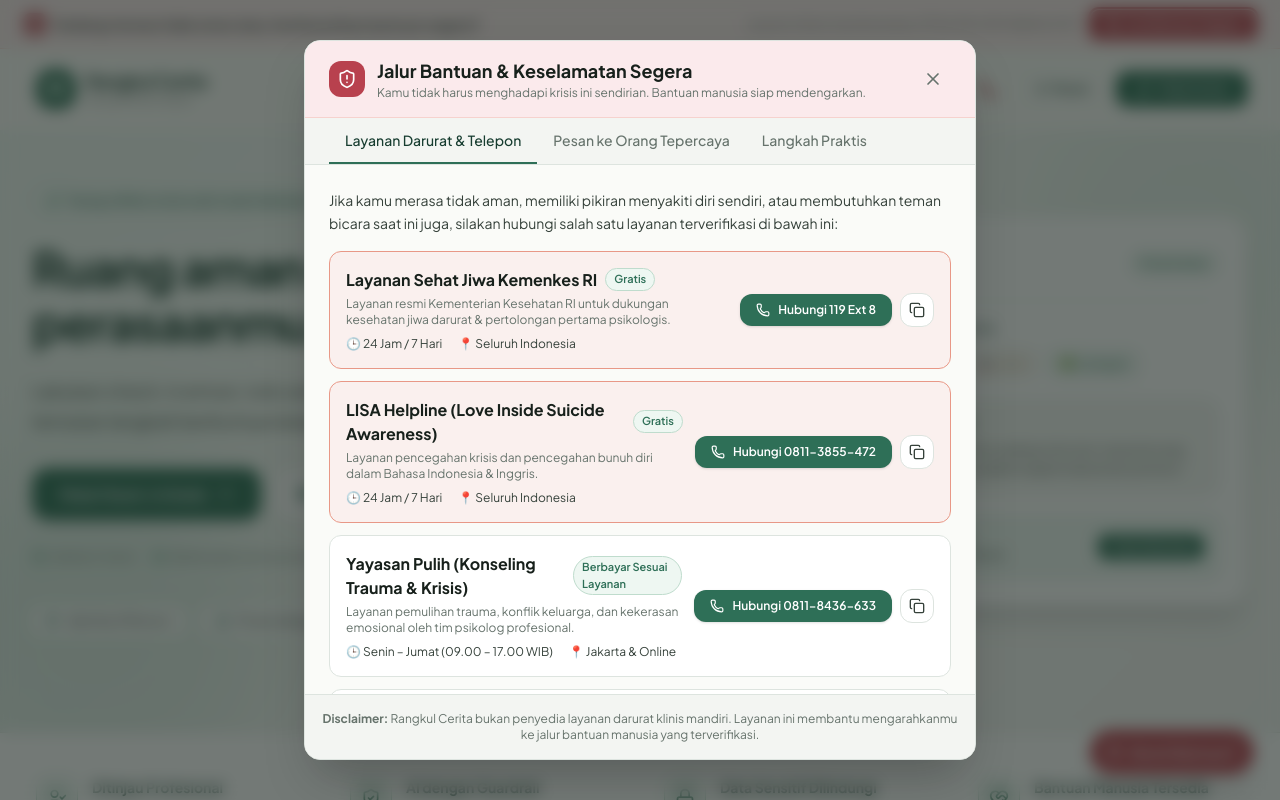
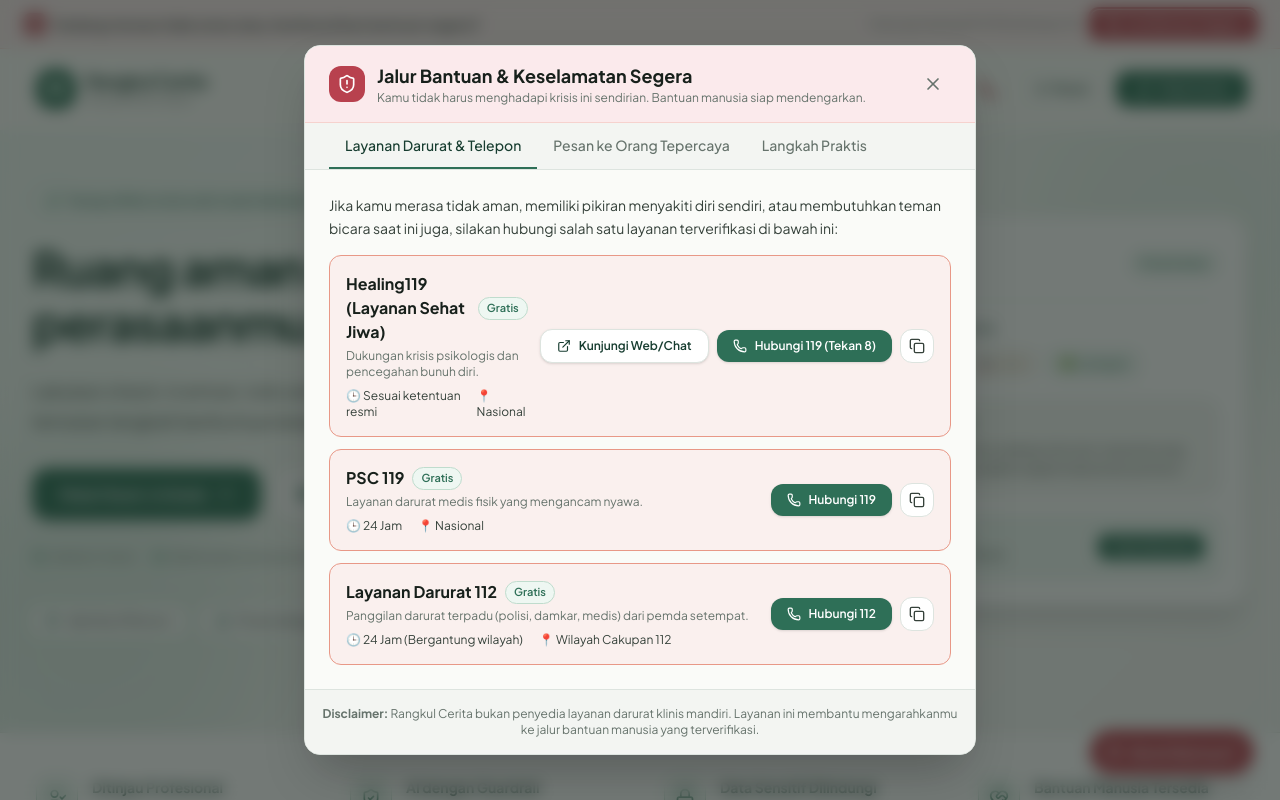
Before and after one commit to afanaffaidin21/rangkul-cerita, a Next.js app: page / in a window 1280 px wide. Both pictures are taken after a click on the button "Cari Bantuan Segera". Shown: the top 800 px of the page. Built offline with nearby package versions, Linux system fonts and the light colour scheme.

Commit message:
feat(safety): centralize verified crisis contacts

```diff
--- a/app/api/checkin/reflect/route.ts
+++ b/app/api/checkin/reflect/route.ts
@@ -38,10 +38,10 @@ export async function POST(request: Request) {
           mainTopic: "Krisis & Keselamatan",
           emotions: emotions || ["Berat"],
           need: "Bantuan Darurat",
-          nextStep: "Menghubungi Layanan Sehat Jiwa (119 ext 8) atau LISA Helpline."
+          nextStep: "Menghubungi Healing119 (119 ext 8) atau PSC 119."
         },
         recommendedSteps: [
-          "Hubungi Layanan Sehat Jiwa 119 ext 8",
+          "Hubungi Healing119 (119 ext 8) atau 112",
           "Kirim pesan ke teman/orang tepercaya",
           "Pindah ke tempat yang aman dan tenang"
         ]
--- a/app/api/safety/classify/route.ts
+++ b/app/api/safety/classify/route.ts
@@ -1,4 +1,5 @@
 import { NextResponse } from "next/server";
+import { VERIFIED_HELPLINES } from "../../../../src/lib/safety/contacts";
 
 export async function POST(request: Request) {
   try {
@@ -22,11 +23,7 @@ export async function POST(request: Request) {
         riskLevel: 3,
         isCrisis: true,
         message: "Sistem mendeteksi sinyal krisis. Silakan akses jalur bantuan darurat segera.",
-        recommendedHelplines: [
-          { name: "Layanan Sehat Jiwa Kemenkes RI", phone: "119", ext: "8", available: "24/7" },
-          { name: "LISA Helpline (Layanan Pencegahan Bunuh Diri)", phone: "0811-3855-472", available: "24/7" },
-          { name: "Yayasan Pulih (Konseling Trauma & Krisis)", phone: "0811-8436-633", available: "Senin-Jumat 09:00-17:00" }
-        ]
+        recommendedHelplines: VERIFIED_HELPLINES
       });
     }
 
--- a/src/components/Footer.tsx
+++ b/src/components/Footer.tsx
@@ -81,7 +81,7 @@ export const Footer: React.FC<FooterProps> = ({ onOpenPrivacyModal, onOpenSafety
         {/* Legal Disclaimer Box */}
         <div className="p-4 bg-[#2E6F57]/40 border border-[#BFDCCD]/20 rounded-2xl text-center text-xs text-[#BFDCCD]">
           <p>
-            <strong>Disclaimer Penting:</strong> Rangkul Cerita bukan pengganti layanan kesehatan mental profesional, psikolog, psikiater, atau layanan darurat medis. Layanan ini adalah alat refleksi awal dan literasi emosi. Jika kamu berada dalam kondisi krisis atau tidak aman, segera hubungi Layanan Sehat Jiwa 119 Ext 8.
+            <strong>Disclaimer Penting:</strong> Rangkul Cerita bukan pengganti layanan kesehatan mental profesional, psikolog, psikiater, atau layanan darurat medis. Layanan ini adalah alat refleksi awal dan literasi emosi. Jika kamu berada dalam kondisi krisis atau tidak aman, segera hubungi Healing119 (119 Ext 8) atau panggilan darurat 112.
           </p>
         </div>
 
--- a/src/components/HumanSupportBridge.tsx
+++ b/src/components/HumanSupportBridge.tsx
@@ -2,7 +2,7 @@
 
 import React, { useState } from "react";
 import { Users, Phone, MessageCircle, Heart, Copy, Check, Sparkles, UserCheck } from "lucide-react";
-import { VERIFIED_HELPLINES } from "../data/landingData";
+import { VERIFIED_HELPLINES } from "../lib/safety/contacts";
 
 interface HumanSupportBridgeProps {
   onOpenSafetyModal: () => void;
@@ -76,8 +76,8 @@ export const HumanSupportBridge: React.FC<HumanSupportBridgeProps> = ({ onOpenSa
                   <Phone className="w-4 h-4" />
                 </div>
                 <div>
-                  <h4 className="font-bold text-sm text-[#17201B]">Psikolog Klinis & Layanan Krisis</h4>
-                  <p className="text-xs text-[#66736C] mt-0.5">Layanan profesional terdaftar (Sehat Jiwa 119 Ext 8 & HIMPSI).</p>
+                  <h4 className="font-bold text-sm text-[#17201B]">Layanan Darurat & Pencegahan Bunuh Diri</h4>
+                  <p className="text-xs text-[#66736C] mt-0.5">Layanan profesional terdaftar (Healing119, PSC 119, atau 112).</p>
                 </div>
               </div>
             </div>
--- a/src/components/MainFeatures.tsx
+++ b/src/components/MainFeatures.tsx
@@ -93,7 +93,7 @@ export const MainFeatures: React.FC<MainFeaturesProps> = ({
       id: "safetysos",
       title: "Safety SOS & Krisis",
       badge: "Siap 24/7",
-      description: "Jalur darurat 1-klik menuju Layanan Sehat Jiwa 119 Ext 8, LISA Helpline, dan langkah penanganan krisis.",
+      description: "Jalur darurat 1-klik menuju Healing119 (119 ext 8), PSC 119, 112, dan langkah penanganan krisis.",
       icon: ShieldAlert,
       actionText: "Jalur Bantuan",
       onClick: onOpenSafetyModal,
--- a/src/components/Modals/SafetyModal.tsx
+++ b/src/components/Modals/SafetyModal.tsx
@@ -2,7 +2,7 @@
 
 import React, { useState } from "react";
 import { Phone, ShieldAlert, HeartHandshake, X, Copy, Check, ExternalLink, LifeBuoy } from "lucide-react";
-import { VERIFIED_HELPLINES } from "../../data/landingData";
+import { VERIFIED_HELPLINES } from "../../lib/safety/contacts";
 
 interface SafetyModalProps {
   isOpen: boolean;
@@ -134,13 +134,24 @@ export const SafetyModal: React.FC<SafetyModalProps> = ({ isOpen, onClose }) =>
                         </div>
                       </div>
 
-                      <div className="flex items-center gap-2 shrink-0 pt-2 sm:pt-0">
+                      <div className="flex flex-wrap items-center gap-2 shrink-0 pt-2 sm:pt-0">
+                        {helpline.website && (
+                          <a
+                            href={helpline.website}
+                            target="_blank"
+                            rel="noopener noreferrer"
+                            className="flex items-center gap-2 px-4 py-2 bg-white border border-[#DDE4DF] hover:bg-[#F3F5F2] text-[#173D30] text-xs font-semibold rounded-xl transition-all shadow-sm"
+                          >
+                            <ExternalLink className="w-3.5 h-3.5" />
+                            Kunjungi Web/Chat
+                          </a>
+                        )}
                         <a
                           href={`tel:${helpline.phone.replace(/[^0-9]/g, "")}`}
                           className="flex items-center gap-2 px-4 py-2 bg-[#2E6F57] hover:bg-[#173D30] text-white text-xs font-semibold rounded-xl transition-all shadow-sm"
                         >
                           <Phone className="w-3.5 h-3.5" />
-                          Hubungi {helpline.phone} {helpline.ext ? `Ext ${helpline.ext}` : ""}
+                          Hubungi {helpline.phone} {helpline.ext ? `(Tekan ${helpline.ext})` : ""}
                         </a>
                         <button
                           onClick={() => handleCopyPhone(helpline.id, helpline.phone, helpline.ext)}
--- a/src/components/SafetyUtilityBar.tsx
+++ b/src/components/SafetyUtilityBar.tsx
@@ -22,7 +22,7 @@ export const SafetyUtilityBar: React.FC<SafetyUtilityBarProps> = ({ onOpenSafety
 
         <div className="flex items-center gap-3">
           <span className="hidden md:inline text-xs text-[#66736C]">
-            Layanan Sehat Jiwa Kemenkes 119 Ext 8 & LISA Helpline 24/7
+            Hubungi Healing119 (119 Ext 8) atau 112
           </span>
           <button
             onClick={onOpenSafetyModal}
--- a/src/data/landingData.ts
+++ b/src/data/landingData.ts
@@ -75,71 +75,6 @@ export const EMOTION_OPTIONS: EmotionOption[] = [
   },
 ];
 
-export const VERIFIED_HELPLINES: HelplineItem[] = [
-  {
-    id: "sehat-jiwa-119",
-    name: "Layanan Sehat Jiwa Kemenkes RI",
-    category: "Darurat",
-    phone: "119",
-    ext: "8",
-    operatingHours: "24 Jam / 7 Hari",
-    cost: "Gratis",
-    format: "Online (WhatsApp/Telepon)",
-    city: "Seluruh Indonesia",
-    verifiedDate: "Verifikasi Mei 2026",
-    description: "Layanan resmi Kementerian Kesehatan RI untuk dukungan kesehatan jiwa darurat & pertolongan pertama psikologis.",
-    isCrisisTarget: true,
-  },
-  {
-    id: "lisa-helpline",
-    name: "LISA Helpline (Love Inside Suicide Awareness)",
-    category: "Darurat",
-    phone: "0811-3855-472",
-    operatingHours: "24 Jam / 7 Hari",
-    cost: "Gratis",
-    format: "Online (WhatsApp/Telepon)",
-    city: "Seluruh Indonesia",
-    verifiedDate: "Verifikasi Mei 2026",
-    description: "Layanan pencegahan krisis dan pencegahan bunuh diri dalam Bahasa Indonesia & Inggris.",
-    isCrisisTarget: true,
-  },
-  {
-    id: "yayasan-pulih",
-    name: "Yayasan Pulih (Konseling Trauma & Krisis)",
-    category: "Konseling",
-    phone: "0811-8436-633",
-    operatingHours: "Senin – Jumat (09.00 – 17.00 WIB)",
-    cost: "Berbayar Sesuai Layanan",
-    format: "Tatap Muka & Online",
-    city: "Jakarta & Online",
-    verifiedDate: "Verifikasi April 2026",
-    description: "Layanan pemulihan trauma, konflik keluarga, dan kekerasan emosional oleh tim psikolog profesional.",
-  },
-  {
-    id: "himpsi-call",
-    name: "Layanan Psikologi HIMPSI (Himpunan Psikologi Indonesia)",
-    category: "Konseling",
-    phone: "0811-1920-119",
-    operatingHours: "Setiap Hari (08.00 – 20.00 WIB)",
-    cost: "Gratis / Terjangkau",
-    format: "Online (WhatsApp/Telepon)",
-    city: "Seluruh Indonesia",
-    verifiedDate: "Verifikasi Mei 2026",
-    description: "Direktori konseling awal dan rujukan psikolog terdaftar di wilayah Indonesia.",
-  },
-  {
-    id: "peer-campus",
-    name: "Direktori Peer Counselor Kampus & Sekolah",
-    category: "Layanan Mahasiswa",
-    phone: "0812-9900-8811",
-    operatingHours: "Jam Operasional Kampus / Sekolah",
-    cost: "Gratis",
-    format: "Online (WhatsApp/Telepon)",
-    city: "Jakarta, Bandung, Yogya, Surabaya",
-    verifiedDate: "Verifikasi Pilot 2026",
-    description: "Koneksi ke unit konseling mahasiswa & BKN/BEM yang telah bermitra dengan Rangkul Cerita.",
-  },
-];
 
 export const SELF_HELP_RESOURCES: SelfHelpResource[] = [
   {
@@ -340,7 +275,7 @@ export const FAQ_DATA: FAQItem[] = [
   {
     id: "faq-7",
     question: "Apa yang terjadi jika saya sedang dalam situasi krisis atau bahaya?",
-    answer: "Sistem pendeteksi keselamatan kami akan secara otomatis menghentikan aliran jurnal biasa dan mengaktifkan Modul Bantuan Krisis. Kamu akan langsung disajikan tombol telepon satu-klik ke nomor darurat resmi seperti Layanan Sehat Jiwa Kemenkes 119 ext 8, LISA Helpline, serta petunjuk keselamatan praktis.",
+    answer: "Sistem pendeteksi keselamatan kami akan secara otomatis menghentikan aliran jurnal biasa dan mengaktifkan Modul Bantuan Krisis. Kamu akan langsung disajikan tombol telepon satu-klik ke nomor darurat resmi seperti Healing119 (119 ext 8) atau 112, serta petunjuk keselamatan praktis.",
     category: "Krisis & Bantuan",
   },
   {
--- /dev/null
+++ b/src/lib/safety/contacts.ts
@@ -0,0 +1,45 @@
+import { HelplineItem } from "../../types";
+
+export const VERIFIED_HELPLINES: HelplineItem[] = [
+  {
+    id: "healing-119",
+    name: "Healing119 (Layanan Sehat Jiwa)",
+    category: "Darurat",
+    phone: "119",
+    ext: "8",
+    website: "https://www.healing119.id/",
+    operatingHours: "Sesuai ketentuan resmi",
+    cost: "Gratis",
+    format: "Telepon & Web",
+    city: "Nasional",
+    verifiedDate: "Sesuai SAFETY.md",
+    description: "Dukungan krisis psikologis dan pencegahan bunuh diri.",
+    isCrisisTarget: true,
+  },
+  {
+    id: "psc-119",
+    name: "PSC 119",
+    category: "Darurat",
+    phone: "119",
+    operatingHours: "24 Jam",
+    cost: "Gratis",
+    format: "Telepon",
+    city: "Nasional",
+    verifiedDate: "Sesuai SAFETY.md",
+    description: "Layanan darurat medis fisik yang mengancam nyawa.",
+    isCrisisTarget: true,
+  },
+  {
+    id: "emergency-112",
+    name: "Layanan Darurat 112",
+    category: "Darurat",
+    phone: "112",
+    operatingHours: "24 Jam (Bergantung wilayah)",
+    cost: "Gratis",
+    format: "Telepon",
+    city: "Wilayah Cakupan 112",
+    verifiedDate: "Sesuai SAFETY.md",
+    description: "Panggilan darurat terpadu (polisi, damkar, medis) dari pemda setempat.",
+    isCrisisTarget: true,
+  }
+];
--- a/src/types.ts
+++ b/src/types.ts
@@ -41,15 +41,16 @@ export interface MoodCheckinResult {
 }
 
 export interface HelplineItem {
-  id: string;
+  id: "healing-119" | "psc-119" | "emergency-112";
   name: string;
-  category: "Darurat" | "Konseling" | "Layanan Mahasiswa" | "Komunitas";
-  phone: string;
-  ext?: string;
+  category: "Darurat";
+  phone: "119" | "112";
+  ext?: "8";
+  website?: string;
   operatingHours: string;
-  cost: "Gratis" | "Berbayar Sesuai Layanan" | "Gratis / Terjangkau";
-  format: "Online (WhatsApp/Telepon)" | "Tatap Muka & Online";
-  city: string;
+  cost: "Gratis";
+  format: "Telepon" | "Telepon & Web";
+  city: "Nasional" | "Wilayah Cakupan 112";
   verifiedDate: string;
   description: string;
   isCrisisTarget?: boolean;
```
